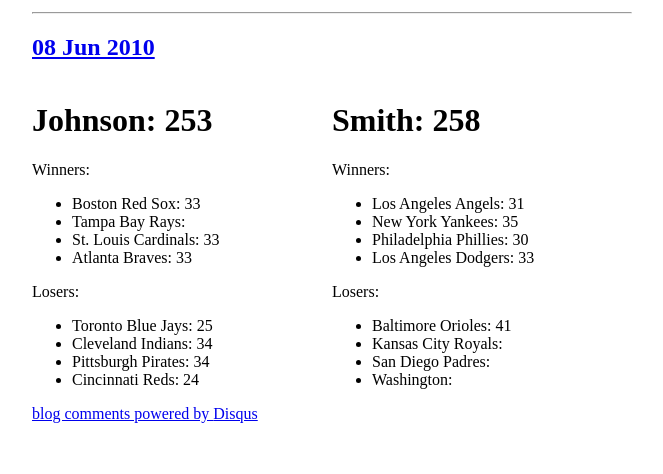
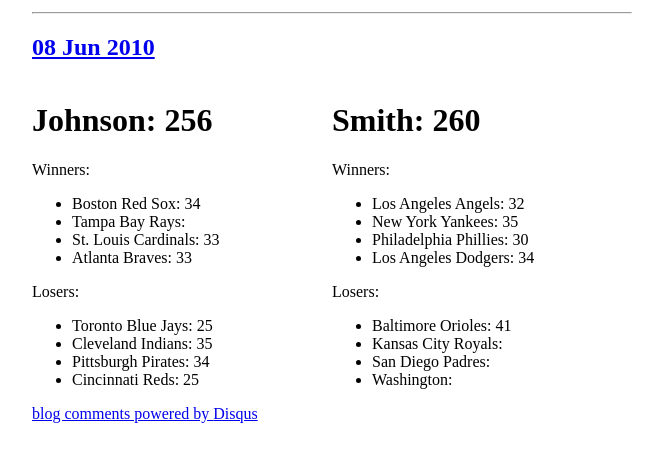
Before and after one commit to travisj/thebet, a Jekyll site: the page built from _posts/2010-06-08-Results.markdown, in a window 1280 px wide. Shown: the part 247-721 px from the top of the page, without its empty margins (308-971 px from the left). Built offline with Jekyll 4.4.1, drawn with Linux system fonts in a browser that asks for light colours; nearby versions of some CDN libraries; Markdown is read by kramdown in place of the engine named in the settings; comment, search, counter and statistics services are not loaded.

Commit message:
adding todays results

```diff
--- a/_posts/2010-06-08-Results.markdown
+++ b/_posts/2010-06-08-Results.markdown
@@ -1,21 +1,21 @@
 ---
 layout: post
-johnson: 253
-smith: 258
+johnson: 256
+smith: 260
 tor: 25
-cle: 34
-bos: 33
+cle: 35
+bos: 34
 tb: 37
 pit: 34
-cin: 24
+cin: 25
 stl: 33
 atl: 33
 bal: 41
 kc: 34
 nyy: 35
-laa: 31
+laa: 32
 sd: 23
 wsh: 31
 phi: 30
-lad: 33
+lad: 34
 ---
```
